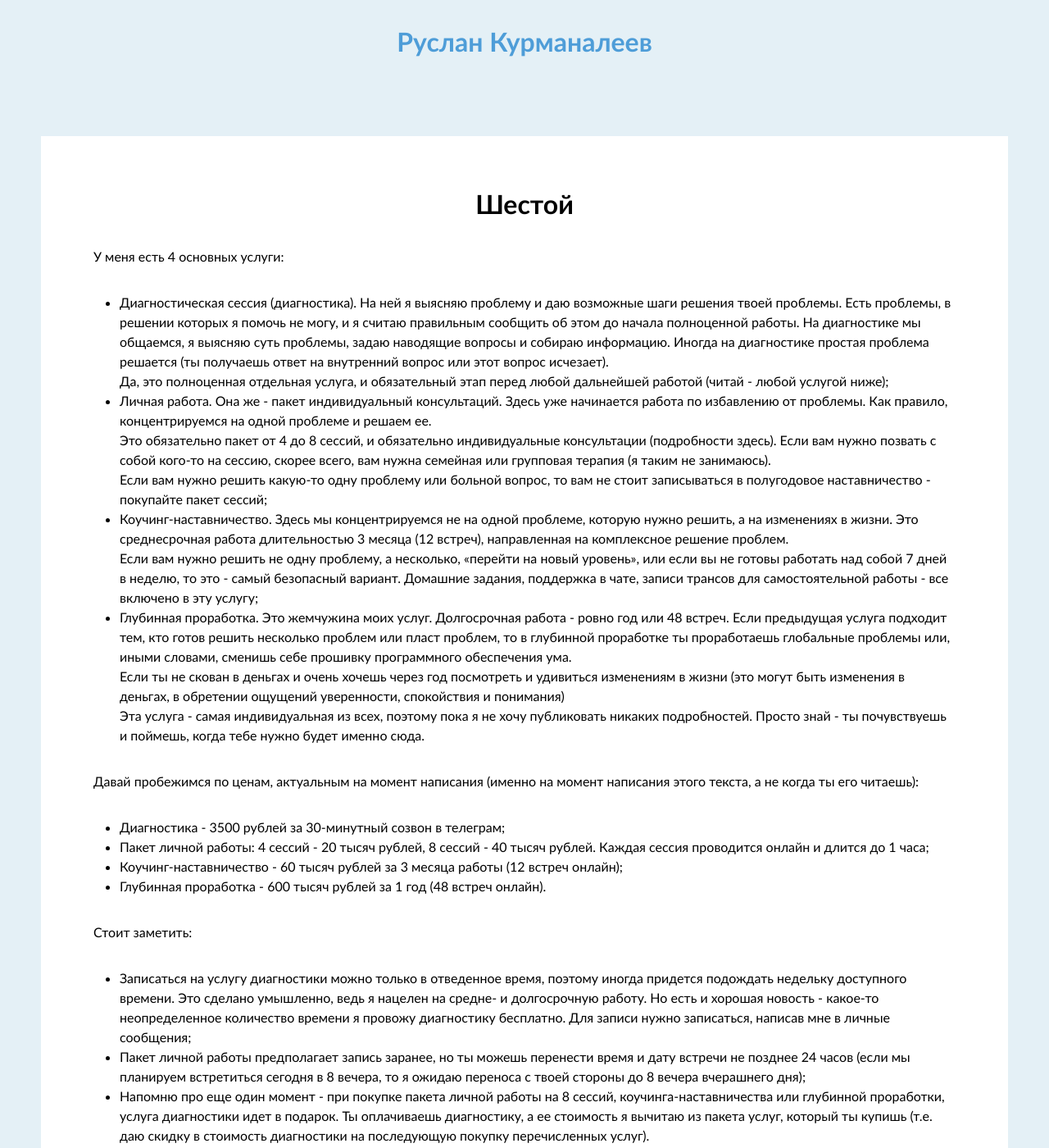
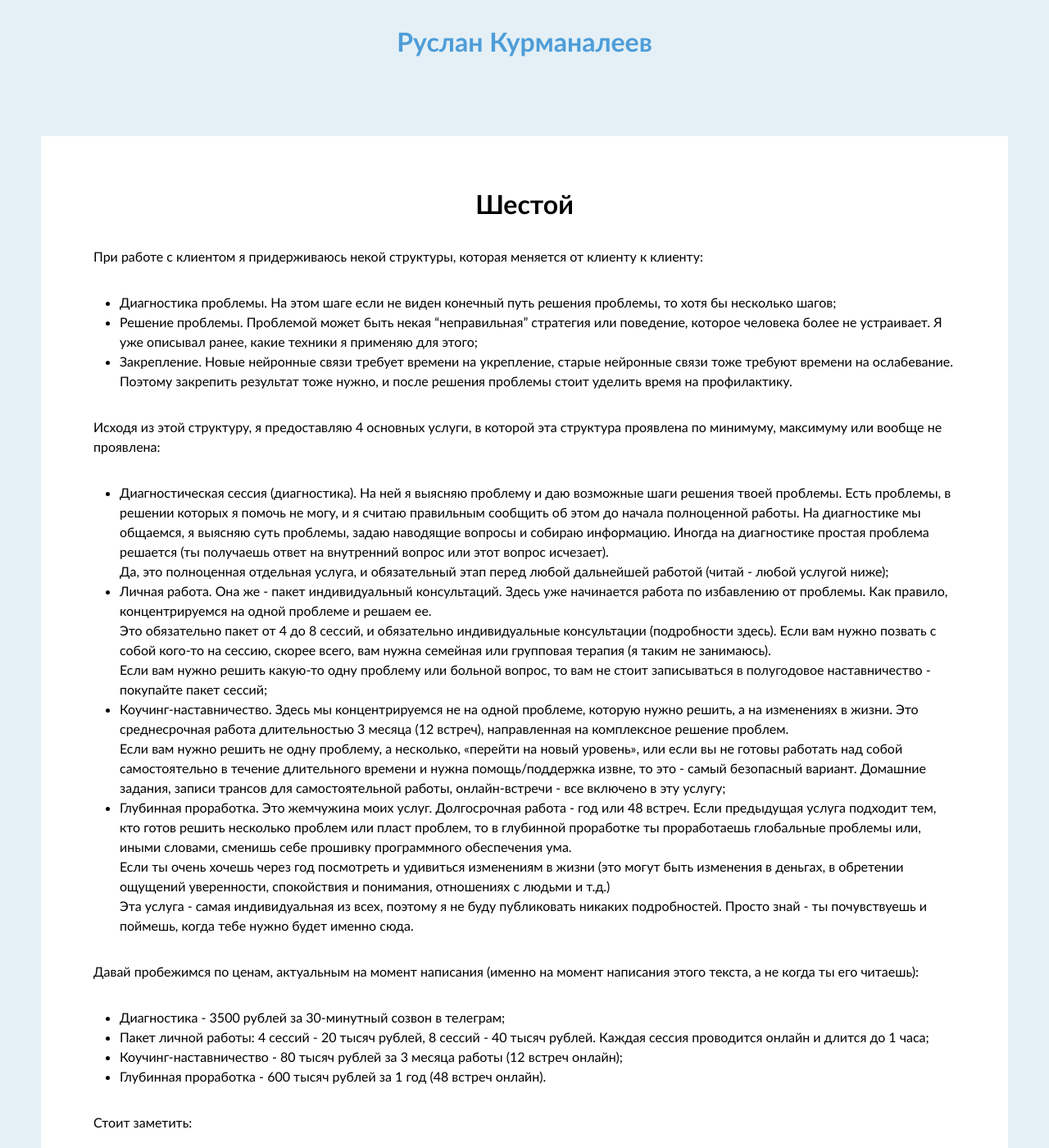
Before and after one commit to ruslankurmanaleev/ruslankurmanaleev.github.io, a Jekyll site: the page built from _posts/2023-09-30-шестой.md, in a window 1280 px wide and 1400 px high. Shown: the whole window at 82% size. Built offline with Jekyll 4.4.1, drawn with Linux system fonts in a browser that asks for light colours; some of the changed text lies outside the part shown.

Commit message:
Update 6th post and prices

```diff
--- a/_posts/2023-09-30-шестой.md
+++ b/_posts/2023-09-30-шестой.md
@@ -1,22 +1,28 @@
 ---
 layout: no_index_page
-title:  "Шестой"
-date:   2023-09-30 18:00:00 +0300
+title: "Шестой"
+date: 2023-09-30 18:00:00 +0300
 metatags: noindex, follow
 ---
 
-У меня есть 4 основных услуги:
+При работе с клиентом я придерживаюсь некой структуры, которая меняется от клиенту к клиенту:
+
+- Диагностика проблемы. На этом шаге если не виден конечный путь решения проблемы, то хотя бы несколько шагов;
+- Решение проблемы. Проблемой может быть некая "неправильная" стратегия или поведение, которое человека более не устраивает. Я уже описывал ранее, какие техники я применяю для этого;
+- Закрепление. Новые нейронные связи требует времени на укрепление, старые нейронные связи тоже требуют времени на ослабевание. Поэтому закрепить результат тоже нужно, и после решения проблемы стоит уделить время на профилактику.
+
+Исходя из этой структуру, я предоставляю 4 основных услуги, в которой эта структура проявлена по минимуму, максимуму или вообще не проявлена:
 
 - Диагностическая сессия (диагностика). На ней я выясняю проблему и даю возможные шаги решения твоей проблемы. Есть проблемы, в решении которых я помочь не могу, и я считаю правильным сообщить об этом до начала полноценной работы. На диагностике мы общаемся, я выясняю суть проблемы, задаю наводящие вопросы и собираю информацию. Иногда на диагностике простая проблема решается (ты получаешь ответ на внутренний вопрос или этот вопрос исчезает). <br>Да, это полноценная отдельная услуга, и обязательный этап перед любой дальнейшей работой (читай - любой услугой ниже);
 - Личная работа. Она же - пакет индивидуальный консультаций. Здесь уже начинается работа по избавлению от проблемы. Как правило, концентрируемся на одной проблеме и решаем ее.<br> Это обязательно пакет от 4 до 8 сессий, и обязательно индивидуальные консультации (подробности здесь). Если вам нужно позвать с собой кого-то на сессию, скорее всего, вам нужна семейная или групповая терапия (я таким не занимаюсь).<br>Если вам нужно решить какую-то одну проблему или больной вопрос, то вам не стоит записываться в полугодовое наставничество - покупайте пакет сессий;
-- Коучинг-наставничество. Здесь мы концентрируемся не на одной проблеме, которую нужно решить, а на изменениях в жизни. Это среднесрочная работа длительностью 3 месяца (12 встреч), направленная на комплексное решение проблем.<br>Если вам нужно решить не одну проблему, а несколько, «перейти на новый уровень», или если вы не готовы работать над собой 7 дней в неделю, то это - самый безопасный вариант. Домашние задания, поддержка в чате, записи трансов для самостоятельной работы - все включено в эту услугу;
-- Глубинная проработка. Это жемчужина моих услуг. Долгосрочная работа - ровно год  или 48 встреч. Если предыдущая услуга подходит тем, кто готов решить несколько проблем или пласт проблем, то в глубинной проработке ты проработаешь глобальные проблемы или, иными словами, сменишь себе прошивку программного обеспечения ума. <br>Если ты не скован в деньгах и очень хочешь через год посмотреть и удивиться изменениям в жизни (это могут быть изменения в деньгах, в обретении ощущений уверенности, спокойствия и понимания)<br>Эта услуга - самая индивидуальная из всех, поэтому пока я не хочу публиковать никаких подробностей. Просто знай - ты почувствуешь и поймешь, когда тебе нужно будет именно сюда.
+- Коучинг-наставничество. Здесь мы концентрируемся не на одной проблеме, которую нужно решить, а на изменениях в жизни. Это среднесрочная работа длительностью 3 месяца (12 встреч), направленная на комплексное решение проблем.<br>Если вам нужно решить не одну проблему, а несколько, «перейти на новый уровень», или если вы не готовы работать над собой самостоятельно в течение длительного времени и нужна помощь/поддержка извне, то это - самый безопасный вариант. Домашние задания, записи трансов для самостоятельной работы, онлайн-встречи - все включено в эту услугу;
+- Глубинная проработка. Это жемчужина моих услуг. Долгосрочная работа - год или 48 встреч. Если предыдущая услуга подходит тем, кто готов решить несколько проблем или пласт проблем, то в глубинной проработке ты проработаешь глобальные проблемы или, иными словами, сменишь себе прошивку программного обеспечения ума. <br>Если ты очень хочешь через год посмотреть и удивиться изменениям в жизни (это могут быть изменения в деньгах, в обретении ощущений уверенности, спокойствия и понимания, отношениях с людьми и т.д.)<br>Эта услуга - самая индивидуальная из всех, поэтому я не буду публиковать никаких подробностей. Просто знай - ты почувствуешь и поймешь, когда тебе нужно будет именно сюда.
 
 Давай пробежимся по ценам, актуальным на момент написания (именно на момент написания этого текста, а не когда ты его читаешь):
 
 - Диагностика - 3500 рублей за 30-минутный созвон в телеграм;
 - Пакет личной работы: 4 сессий - 20 тысяч рублей, 8 сессий - 40 тысяч рублей. Каждая сессия проводится онлайн и длится до 1 часа;
-- Коучинг-наставничество - 60 тысяч рублей за 3 месяца работы (12 встреч онлайн);
+- Коучинг-наставничество - 80 тысяч рублей за 3 месяца работы (12 встреч онлайн);
 - Глубинная проработка - 600 тысяч рублей за 1 год (48 встреч онлайн).
 
 Стоит заметить:
```
Also changed, not shown: other parts of _posts/2023-09-30-шестой.md (+1 -1 lines), index.md (+1 -1 lines).
